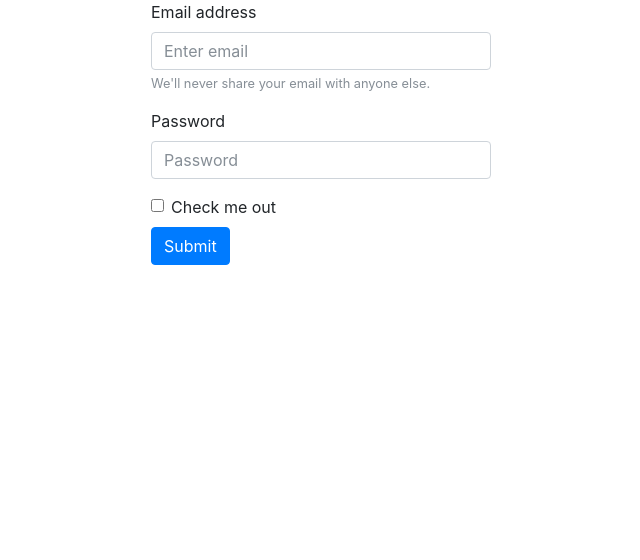
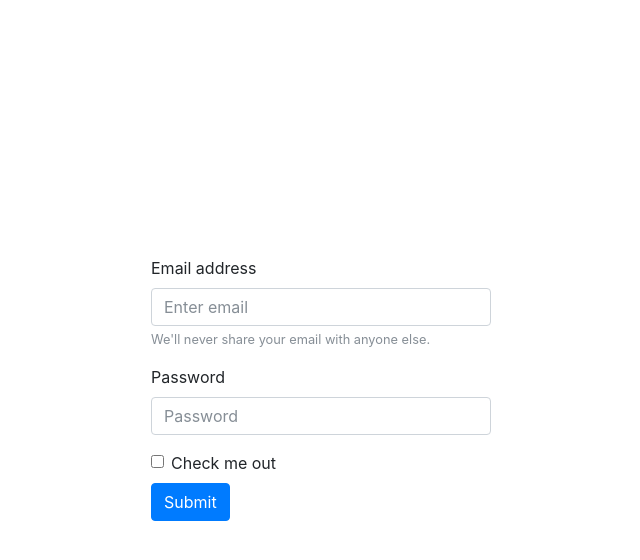
Before and after one commit to ajcanlas95/Christmas, a PHP site: page /admin/index.php in a window 1280 px wide. Shown: the top 560 px of the page, without its empty margins (319-959 px from the left). Run offline with PHP 8.4, Linux system fonts and the light colour scheme; some libraries are stand-ins or nearby versions.

Commit message:
added padding in admin panel

```diff
--- a/admin/index.php
+++ b/admin/index.php
@@ -10,7 +10,7 @@
     <link rel="stylesheet" href="https://maxcdn.bootstrapcdn.com/bootstrap/4.0.0-beta.2/css/bootstrap.min.css" integrity="sha384-PsH8R72JQ3SOdhVi3uxftmaW6Vc51MKb0q5P2rRUpPvrszuE4W1povHYgTpBfshb" crossorigin="anonymous">
   </head>
   <body>
-    <div class="container">
+    <div class="container" style="padding-top:20%;">
       <div class="col-lg-4 mx-auto">
         <form>
           <div class="form-group">
```
